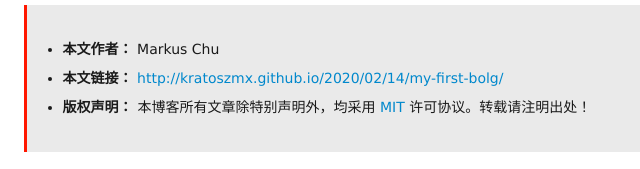
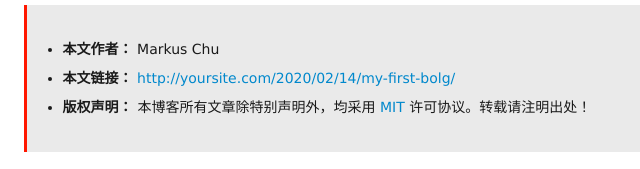
Before and after one commit to kratoszmx/kratoszmx.github.io, a plain HTML site: page 2020/02/14/my-first-bolg/index.html in a window 1280 px wide. Shown: the part 631-800 px from the top of the page, 378-1018 px from the left. Drawn offline with nearby package versions, Linux system fonts and the light colour scheme; some packages are replaced by stand-ins of ours; a script that the page names is missing.

Commit message:
Site updated: 2020-02-15 03:35:54

```diff
--- a/2020/02/14/my-first-bolg/index.html
+++ b/2020/02/14/my-first-bolg/index.html
@@ -5,7 +5,7 @@
 
   <meta name="renderer" content="webkit">
   <meta http-equiv="X-UA-Compatible" content="IE=edge" >
-  <link rel="dns-prefetch" href="http://kratoszmx.github.io">
+  <link rel="dns-prefetch" href="http://yoursite.com">
   <title>my first bolg | Markus&#39; blog</title>
   <meta name="generator" content="hexo-theme-yilia-plus">
   <meta name="viewport" content="width=device-width, initial-scale=1, maximum-scale=1">
@@ -13,7 +13,7 @@
   <meta name="description" content="Chapter 1内容  Chapter 2内容  参考文献">
 <meta property="og:type" content="article">
 <meta property="og:title" content="my first bolg">
-<meta property="og:url" content="http://kratoszmx.github.io/2020/02/14/my-first-bolg/index.html">
+<meta property="og:url" content="http://yoursite.com/2020/02/14/my-first-bolg/index.html">
 <meta property="og:site_name" content="Markus&#39; blog">
 <meta property="og:description" content="Chapter 1内容  Chapter 2内容  参考文献">
 <meta property="og:locale" content="zh">
@@ -310,7 +310,7 @@
         </li>
         <li>
           <strong>本文链接：</strong>
-          <a href="http://kratoszmx.github.io/2020/02/14/my-first-bolg/" title="my first bolg" target="_blank">http://kratoszmx.github.io/2020/02/14/my-first-bolg/</a>
+          <a href="http://yoursite.com/2020/02/14/my-first-bolg/" title="my first bolg" target="_blank">http://yoursite.com/2020/02/14/my-first-bolg/</a>
         </li>
 
         <li>
@@ -377,7 +377,7 @@
     <a class="close js-modal-close" href="javascript:;"><i class="icon icon-close"></i></a>
     <p>扫一扫，分享到微信</p>
     <div class="wx-qrcode">
-     <!-- <img src="//pan.baidu.com/share/qrcode?url=http://kratoszmx.github.io/2020/02/14/my-first-bolg/" alt="微信分享二维码"> -->
+     <!-- <img src="//pan.baidu.com/share/qrcode?url=http://yoursite.com/2020/02/14/my-first-bolg/" alt="微信分享二维码"> -->
     </div>
 </div>
 
@@ -437,7 +437,7 @@
   <div class="outer">
     <div id="footer-info">
     	<div class="footer-left">
-    		&copy; 2020 <a href="http://kratoszmx.github.io/" target="_blank">Markus Chu</a>
+    		&copy; 2020 <a href="http://yoursite.com/" target="_blank">Markus Chu</a>
     	</div>
       	<div class="footer-right">
 
```
Also changed, not shown: 2020/02/14/hello-world/index.html (+5 -5 lines), archives/2020/02/index.html (+3 -3 lines), archives/2020/index.html (+3 -3 lines), archives/index.html (+3 -3 lines), index.html (+3 -3 lines).
